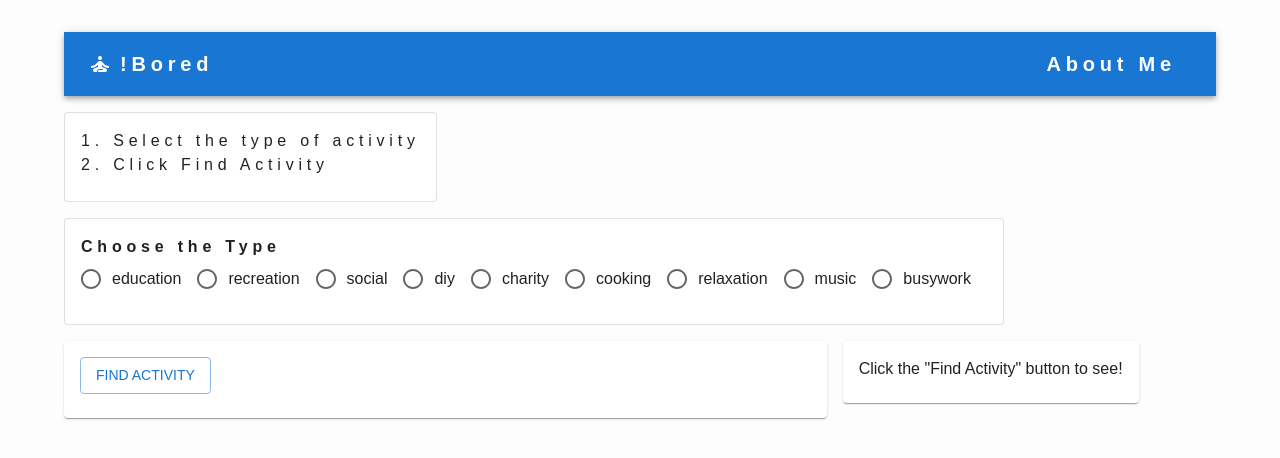
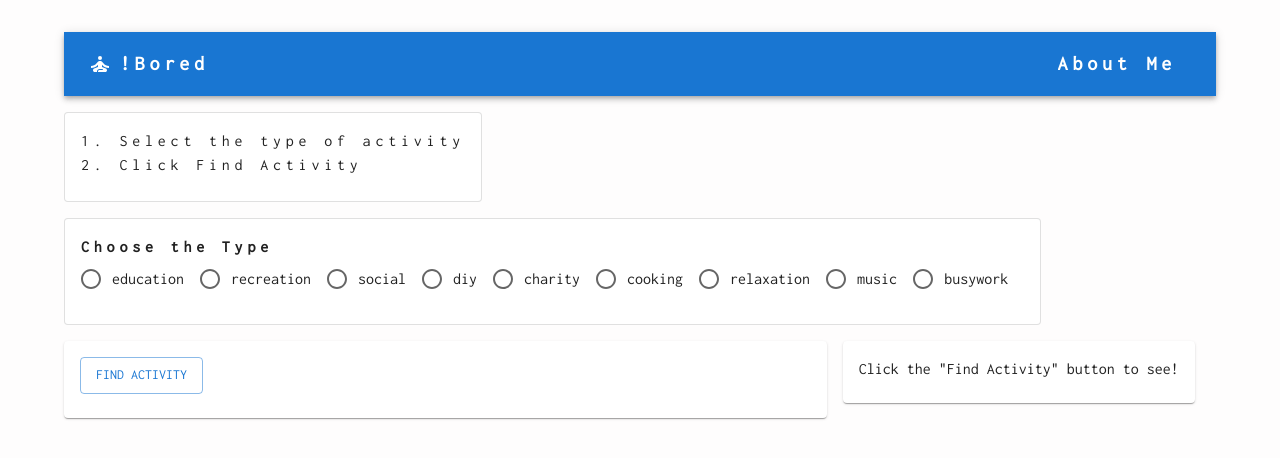
Before and after one commit to desrtCodr/not-bored, a Next.js app: page / in a window 1280 px wide. Shown: the top 458 px of the page. Built offline with nearby package versions, Linux system fonts and the light colour scheme.

Commit message:
Load font

```diff
--- a/components/layout.js
+++ b/components/layout.js
@@ -11,6 +11,7 @@
           name="Ian Mitchard's Website"
           content='Forever Learning'
         />
+        <link rel="stylesheet" href="https://fonts.googleapis.com/css?family=Inconsolata" />
       </Head>
       <Container>
         <Navbar />
```
